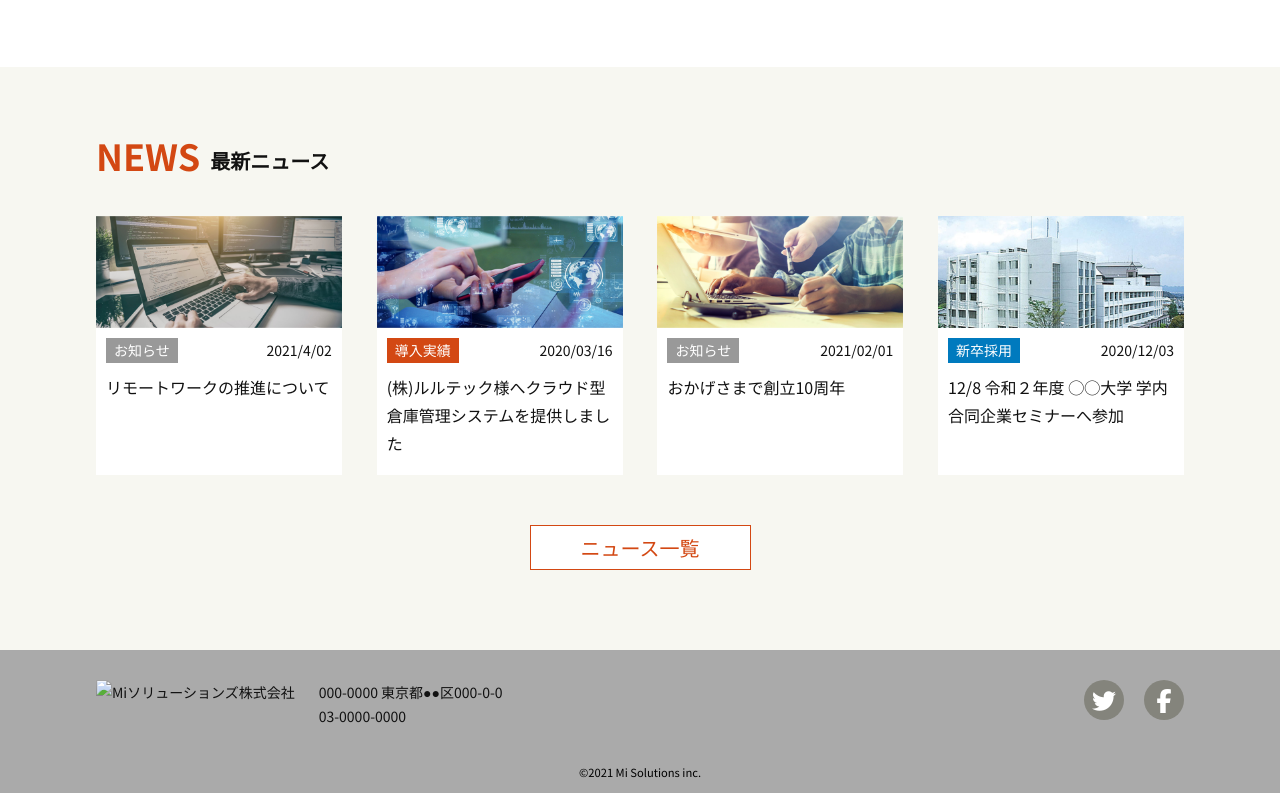
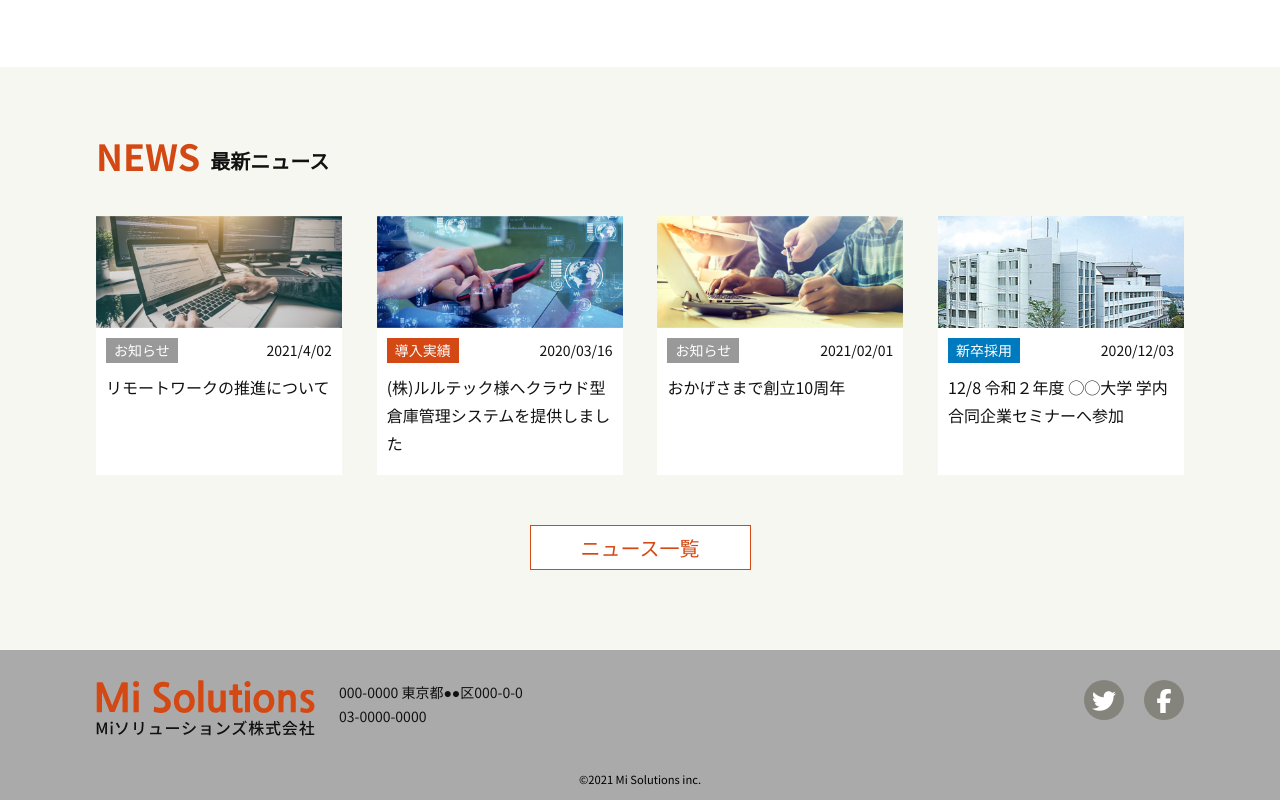
Before and after one commit to nnibb03/sample03, a plain HTML site: page index.html in a window 1280 px wide. Shown: the part 1203-2003 px from the top of the page. Drawn offline with nearby package versions, Linux system fonts and the light colour scheme.

Commit message:
Update index.html

```diff
--- a/index.html
+++ b/index.html
@@ -204,9 +204,9 @@
                 <div class="footer-logo">
                     <a href="index.html">
                         <picture class="logo">
-                            <source media="(max-width:768px)" srcset="./images/sp_logo.png">
-                            <source media="(min-width:769px)" srcset="./images/logo.png">
-                            <img src="./images/logo.png" alt="Miソリューションズ株式会社">
+                            <source media="(max-width:768px)" srcset="./sp_logo.png">
+                            <source media="(min-width:769px)" srcset="./logo.png">
+                            <img src="./logo.png" alt="Miソリューションズ株式会社">
                         </picture>
                     </a>
                 </div>
```
